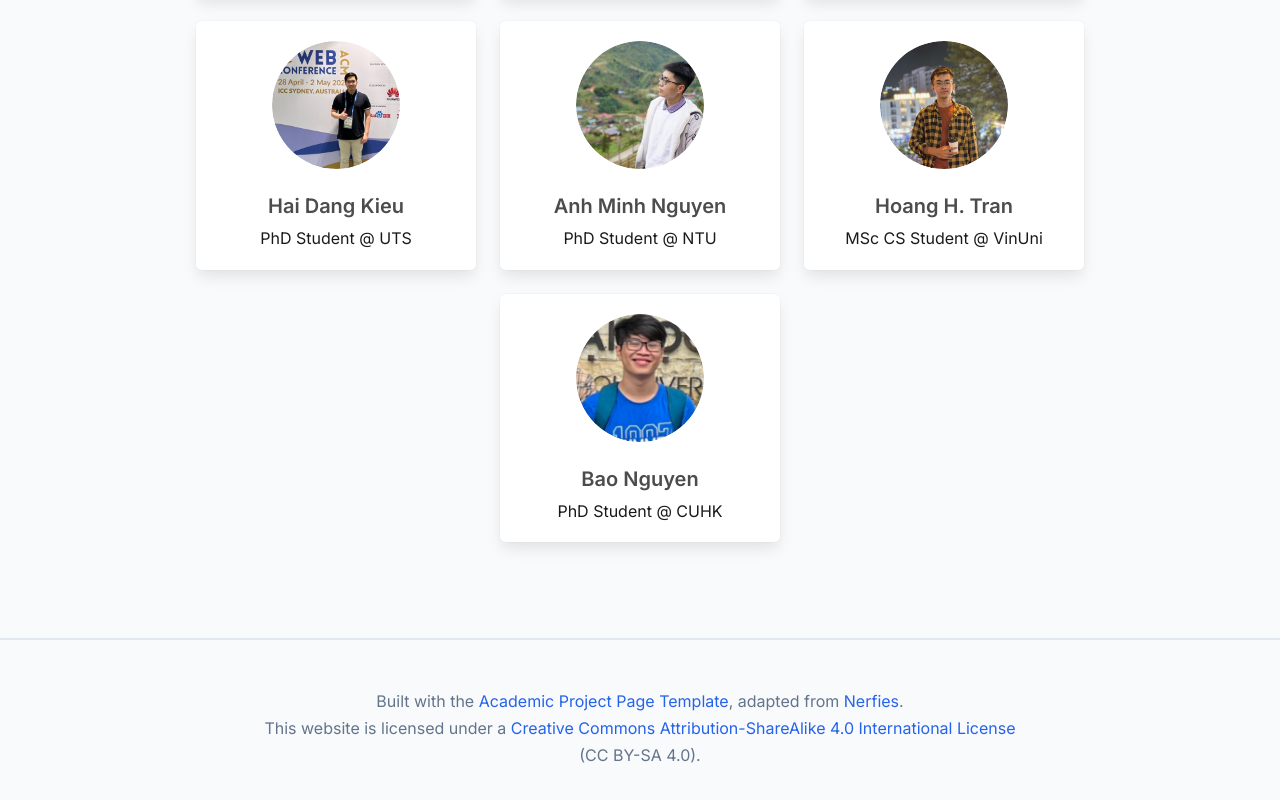
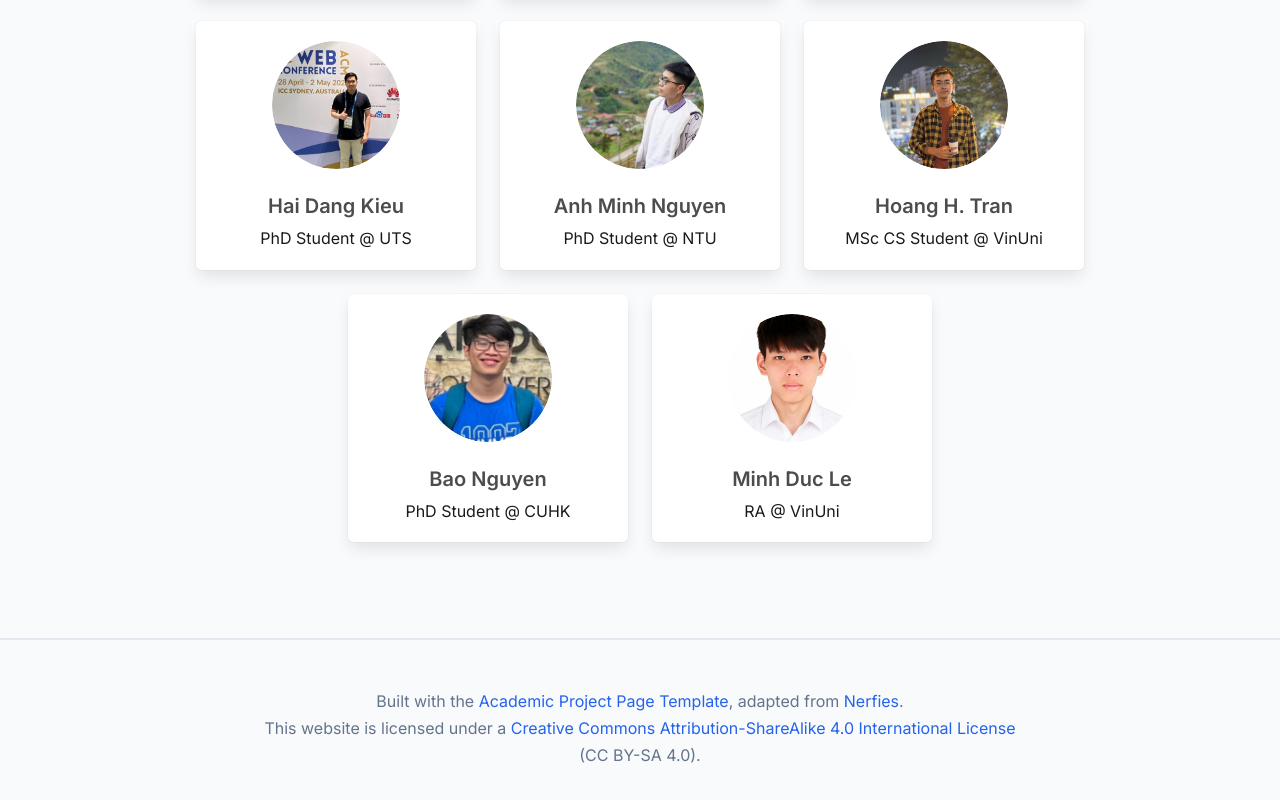
Before and after one commit to vinuni-fedm2rec/vinuni-fedm2rec.github.io, a plain HTML site: page index.html in a window 1280 px wide. Shown: the part 4053-4853 px from the top of the page. Drawn offline with nearby package versions, Linux system fonts and the light colour scheme.

Commit message:
Add collaborator Minh Duc Le
Co-Authored-By: Claude Opus 5.5 <noreply@anthropic.com>

```diff
--- a/index.html
+++ b/index.html
@@ -455,6 +455,16 @@
             </div>
           </div>
 
+          <div class="team-member">
+            <div class="box team-box">
+              <figure class="avatar">
+                <img src="static/images/Minh-Duc-Le.jpg" alt="Minh Duc Le" loading="lazy" onerror="this.parentNode.classList.add('placeholder'); this.replaceWith(Object.assign(document.createElement('span'), {textContent: 'ML'}))">
+              </figure>
+              <h4 class="title is-5 mt-3"><span class="author-block">Minh Duc Le</span></h4>
+              <p class="subtitle is-6">RA @ VinUni</p>
+            </div>
+          </div>
+
         </div>
       </div>
     </div>
```
Also changed, not shown: static/images/Minh-Duc-Le.jpg (added).
